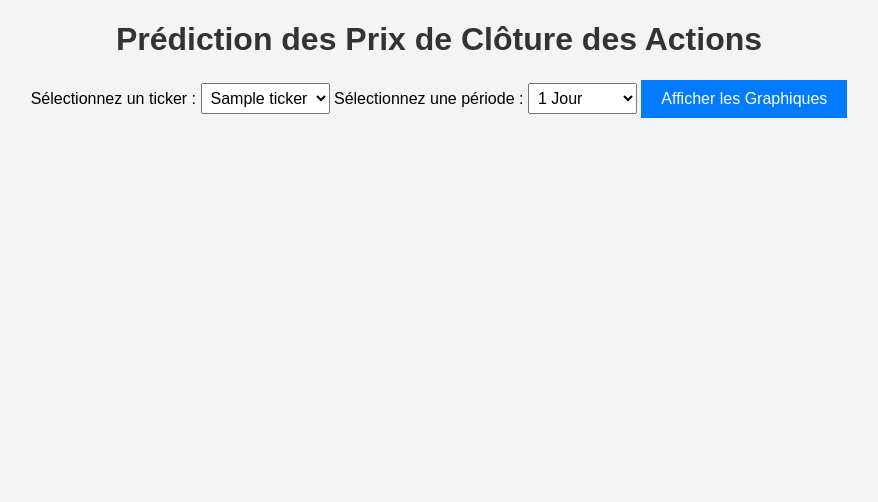
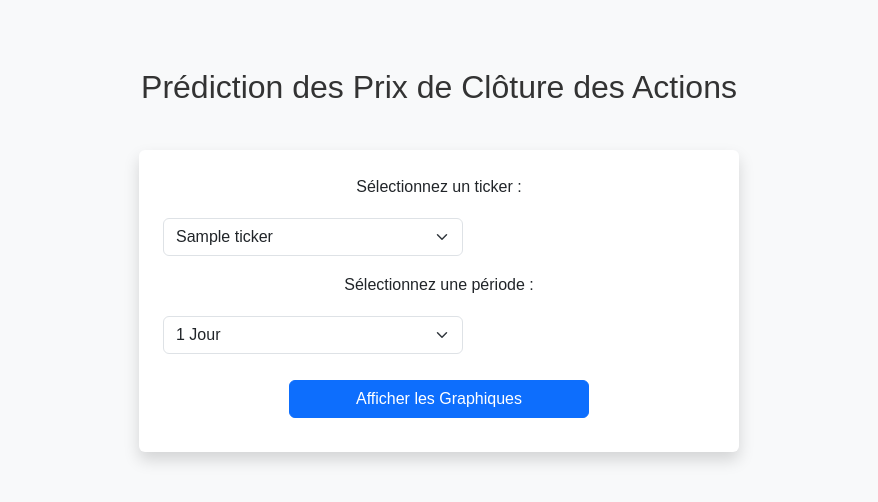
Before and after one commit to juliogver/Kubera, a Flask app: template code/my_flask_app/templates/index.html in a window 1280 px wide. Shown: the top 502 px of the page, without its empty margins (201-1079 px from the left). Run offline with Flask 3, Linux system fonts and the light colour scheme; the template is opened without the code that fills it: most values are stand-ins (such as "Sample title", 1, 10 or a date in 2020); parts of the project's set-up code (start-up, migrations or seed data) failed here and were passed over.

Commit message:
new design

```diff
--- a/code/my_flask_app/static/style.css
+++ b/code/my_flask_app/static/style.css
@@ -1,40 +1,71 @@
 body {
     font-family: Arial, sans-serif;
-    background-color: #f4f4f4;
+    background-color: #f8f9fa;
     margin: 0;
     padding: 0;
+    line-height: 1.6;
 }
 
 h1 {
     text-align: center;
     color: #333;
+    margin-top: 20px;
+    font-size: 2rem;
 }
 
 form {
+    background-color: white;
+    padding: 20px;
+    border-radius: 10px;
+    width: 80%;
+    max-width: 600px;
+    margin: 20px auto;
+    box-shadow: 0 4px 6px rgba(0, 0, 0, 0.1);
     text-align: center;
-    margin-top: 20px;
 }
 
-form select {
-    padding: 5px;
+form select, form button {
+    margin: 10px 0;
+    padding: 10px;
     font-size: 16px;
+    border: 1px solid #ddd;
+    border-radius: 5px;
+    outline: none;
+    width: 100%;
+    max-width: 300px;
 }
 
 form button {
-    padding: 10px 20px;
-    background-color: #007BFF;
+    background-color: #007bff;
     color: white;
     border: none;
-    font-size: 16px;
     cursor: pointer;
+    transition: background-color 0.3s ease, transform 0.2s ease;
 }
 
 form button:hover {
     background-color: #0056b3;
+    transform: scale(1.05);
+}
+
+.container {
+    display: flex;
+    justify-content: space-around;
+    flex-wrap: wrap;
+    margin-top: 20px;
+}
+
+.container .chart {
+    background-color: white;
+    padding: 20px;
+    border-radius: 10px;
+    box-shadow: 0 4px 6px rgba(0, 0, 0, 0.1);
+    width: 45%;
+    max-width: 500px;
 }
 
 img {
-    display: block;
-    margin: 0 auto;
-    max-width: 80%;
+    width: 100%;
+    border-radius: 10px;
+    margin: 10px 0;
 }
--- a/code/my_flask_app/templates/index.html
+++ b/code/my_flask_app/templates/index.html
@@ -4,54 +4,60 @@
     <meta charset="UTF-8">
     <meta name="viewport" content="width=device-width, initial-scale=1.0">
     <title>Prédictions des Prix de Clôture</title>
+    <link href="https://cdn.jsdelivr.net/npm/bootstrap@5.3.0/dist/css/bootstrap.min.css" rel="stylesheet">
     <link rel="stylesheet" href="{{ url_for('static', filename='css/style.css') }}">
 </head>
-<body>
+<body class="bg-light">
 
-    <h1>Prédiction des Prix de Clôture des Actions</h1>
+    <div class="container mt-5">
+        <h1 class="text-center mb-4">Prédiction des Prix de Clôture des Actions</h1>
 
-    <form method="POST" action="/">
-        <label for="ticker">Sélectionnez un ticker :</label>
-        <select name="ticker" id="ticker">
+        <form method="POST" action="/" class="bg-white p-4 shadow rounded">
+            <div class="mb-3">
+                <label for="ticker" class="form-label">Sélectionnez un ticker :</label>
+                <select name="ticker" id="ticker" class="form-select">
                     {% for ticker in tickers %}
                     <option value="{{ ticker }}" {% if ticker == selected_ticker %}selected{% endif %}>
                         {{ ticker }}
                     </option>
                     {% endfor %}
                 </select>
+            </div>
 
-        <label for="timeframe">Sélectionnez une période :</label>
-        <select name="timeframe" id="timeframe">
+            <div class="mb-3">
+                <label for="timeframe" class="form-label">Sélectionnez une période :</label>
+                <select name="timeframe" id="timeframe" class="form-select">
                     <option value="1D" {% if timeframe == "1D" %}selected{% endif %}>1 Jour</option>
                     <option value="1W" {% if timeframe == "1W" %}selected{% endif %}>1 Semaine</option>
                     <option value="1M" {% if timeframe == "1M" %}selected{% endif %}>1 Mois</option>
                     <option value="1Y" {% if timeframe == "1Y" %}selected{% endif %}>1 An</option>
                     <option value="max" {% if timeframe == "max" %}selected{% endif %}>Max</option>
                 </select>
+            </div>
 
-        <button type="submit">Afficher les Graphiques</button>
+            <button type="submit" class="btn btn-primary w-100">Afficher les Graphiques</button>
         </form>
 
-
-
-    {% if real_price_img_path and predicted_price_img_path %}
-        <div style="display: flex; justify-content: space-around; margin-top: 20px;">
-            <div>
-                <h2>Prix de Clôture Réels</h2>
-                <img src="{{ url_for('static', filename='real_price_plot.png') }}" alt="Prix Réels">
+        {% if real_price_img_path or predicted_price_img_path %}
+        <div class="row mt-5">
+            <div class="col-md-6">
+                <h2 class="text-center">Prix de Clôture Réels</h2>
+                <img src="{{ url_for('static', filename='real_price_plot.png') }}" alt="Prix Réels" class="img-fluid shadow rounded">
             </div>
-            <div>
-                <h2>Prédiction des Prix de Clôture</h2>
-                <img src="{{ url_for('static', filename='predicted_price_plot.png') }}" alt="Prix Prévus">
+            <div class="col-md-6">
+                <h2 class="text-center">Prédiction des Prix de Clôture</h2>
+                <img src="{{ url_for('static', filename='predicted_price_plot.png') }}" alt="Prix Prévus" class="img-fluid shadow rounded">
             </div>
         </div>
         {% endif %}
 
         {% if error_message %}
-        <div style="color: red; text-align: center;">
+        <div class="alert alert-danger mt-4 text-center">
             <p>{{ error_message }}</p>
         </div>
         {% endif %}
+    </div>
 
+    <script src="https://cdn.jsdelivr.net/npm/bootstrap@5.3.0/dist/js/bootstrap.bundle.min.js"></script>
 </body>
 </html>
```
Also changed, not shown: code/my_flask_app/static/predicted_price_plot.png, code/my_flask_app/static/real_price_plot.png. Lines whose indentation alone changed are shown as unchanged.
